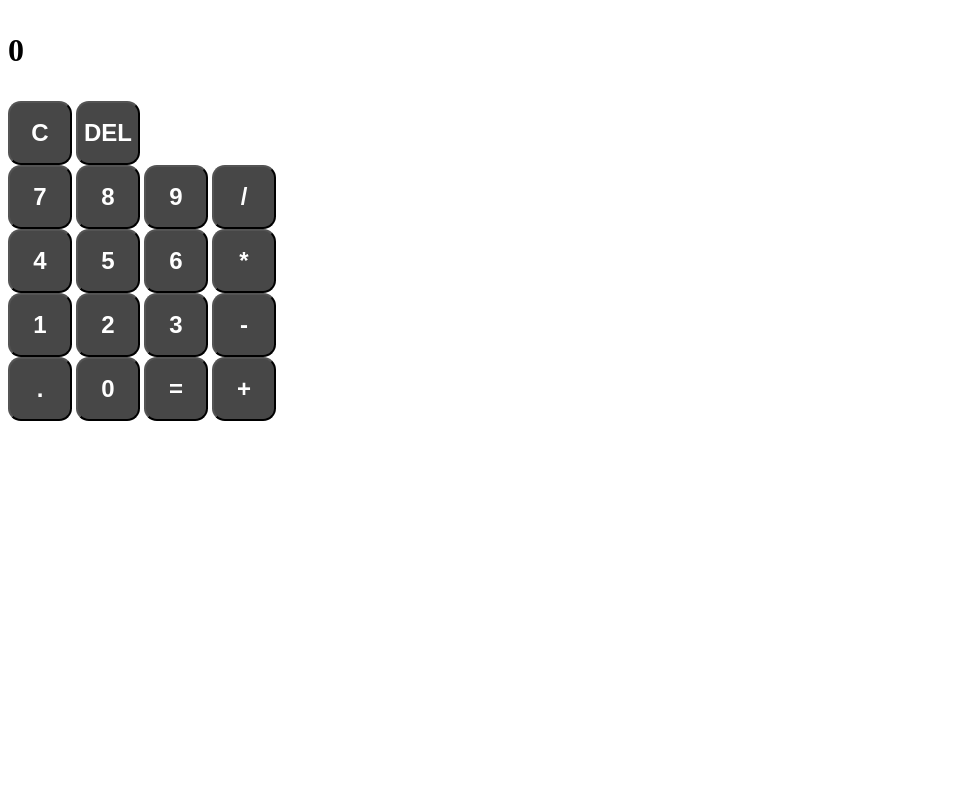
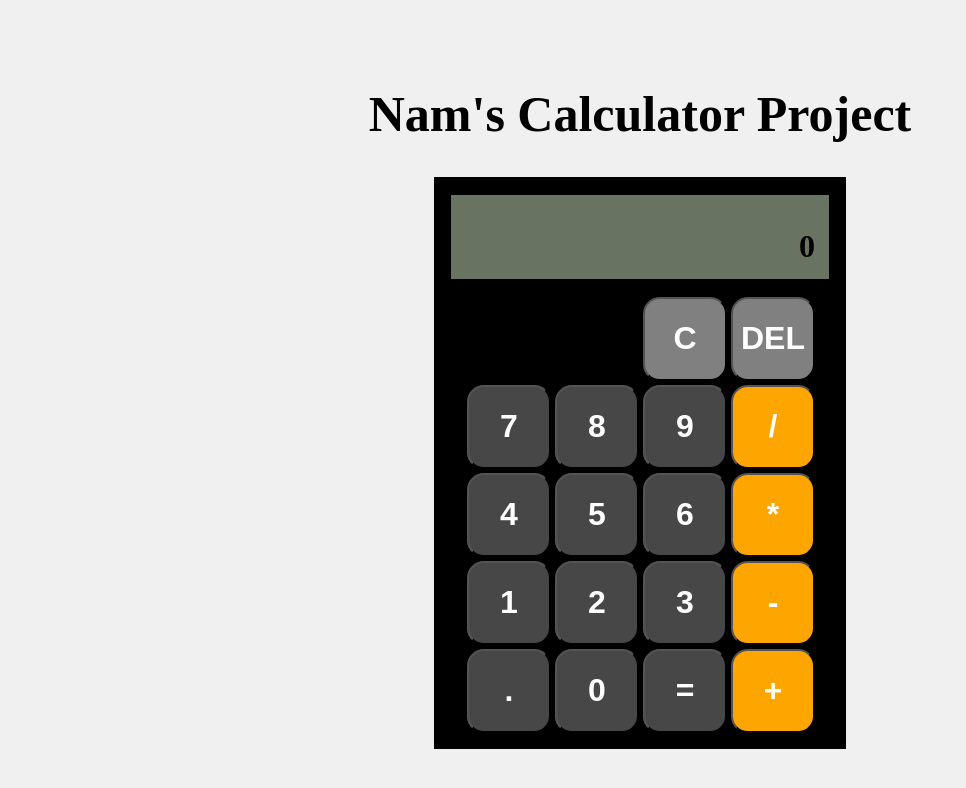
Before and after one commit to NamTranWork/simple_calculator, a plain HTML site: page index.html in a window 1280 px wide. Both pictures are taken after a click on the button "DEL". Shown: the whole page, without its empty margins (0-966 px from the left). Drawn offline with Linux system fonts and the light colour scheme.

Commit message:
Finish 1st version of basic calculator

```diff
--- a/calculator.css
+++ b/calculator.css
@@ -1,14 +1,67 @@
+body {
+    display: flex;
+    flex-direction: column;
+    justify-content: center;
+    align-items: center;
+    height: 100vh;
+    margin: 0;
+    background-color: #f0f0f0;
+}
+
+#titleText {
+    font-size: 50px;
+}
+
 #resultText {
     font-weight: bold;
     font-size: 32px;
 }
 
+.calcSection {
+    display: flex;
+    flex-direction: column;
+    align-items: center;
+    gap: 16px;
+    background-color: black;
+    padding: 16px;
+    width: 380px;
+}
+
+.textSection {
+    display: flex;
+    flex-direction: column;
+    justify-content: flex-end;
+    align-items: flex-end;
+    gap: 7px;
+    background-color: rgba(118, 130, 110, 0.891);
+    height: 56px;
+    width: 350px;
+    padding: 14px;
+    border: 2px solid black;
+}
+
+.btnSection {
+    display: flex;
+    flex-direction: column;
+    align-items: flex-end;
+    gap: 4px;
+    width: 350px;
+}
+
 .calButton {
-    width: 64px;
-    height: 64px;
+    width: 84px;
+    height: 84px;
     color: white;
     background-color: #474747;
     font-weight: bolder;
-    font-size: 24px;
+    font-size: 32px;
     border-radius: 20%;
 }
+
+.ctrlBtn {
+    background-color: gray;
+}
+
+.operBtn {
+    background-color: orange;
+}
--- a/calculator.js
+++ b/calculator.js
@@ -18,29 +18,48 @@ function divide(a, b) {
 }
 
 function operate(operator, op1, op2) {
+    let result;
     switch (operator) {
         case "+":
-            return add(op1, op2);
+            result = add(op1, op2);
+            break;
         case "-":
-            return subtract(op1, op2);
+            result = subtract(op1, op2);
+            break;
         case "*":
-            return multiply(op1, op2);
+            result = multiply(op1, op2);
+            break;
         case "/":
-            return divide(op1, op2);
+            result = divide(op1, op2);
+            break;
         default:
-            return op2;
+            result = op2;
     }
+
+    // Handle divide-by-zero string case
+    if (typeof result === "number") {
+        // Round to 3 decimal places
+        return Math.round(result * 1000) / 1000;
     }
+    return result;
+}
+
 
 function handleClear() {
     relMessage.textContent = "0";
     histMessage.textContent = "";
     total = 0;
     operator = "=";
+    restart = false;
 }
 
 function handleDelete() {
-    if (relMessage.textContent.length === 1) {
+    if (restart === true) {
+        operator = "=";
+        histMessage.textContent = "";
+        restart = false;
+    }
+    else if (relMessage.textContent.length === 1) {
         relMessage.textContent = "0";
     } else {
         relMessage.textContent = relMessage.textContent.slice(0, -1);
@@ -49,21 +68,30 @@ function handleDelete() {
 
 function handleEqual() {
     let operand1 = total
+    if (restart === false) {
         operand2 = +(relMessage.textContent);
+    }
     total = operate(operator, operand1, operand2);
+
+    if (total === "Cannot divide by 0") {
+        alert("Cannot divide by 0");
+        handleClear();
+    } else {
         if (operator === "=") {
             histMessage.textContent = `${operand1} =`;
         } else {
             histMessage.textContent = `${operand1} ${operator} ${operand2} =`;
         }
         relMessage.textContent = total;
-    operator = "=";
         holdValue = true;
         numLock = true;
+        restart = true;
+    }
 }
 
 function handleOperator(oper) {
     operand2 = +(relMessage.textContent);
+    restart = false;
     if (holdValue === false) {
         total = operate(operator, total, operand2);
         holdValue = true;
@@ -83,10 +111,21 @@ function handleOperator(oper) {
             operator = "/";
             break;
     }
+
+    if (total === "Cannot divide by 0") {
+        alert("Cannot divide by 0");
+        handleClear();
+    } else {
         histMessage.textContent = `${total} ${operator}`;
+        relMessage.textContent = `${total}`;
+    }
 }
 
 function handleNumber(stringNum) {
+    if (restart === true) {
+        handleClear();
+    }
+
     if (relMessage.textContent === "0") {
         if (stringNum === "0") {
             relMessage.textContent = "0";
@@ -97,11 +136,12 @@ function handleNumber(stringNum) {
         if (numLock === true) {
             relMessage.textContent = stringNum;
             numLock = false;
-        } else {
+        } else if (relMessage.textContent.length < 13) {
             relMessage.textContent += stringNum;
         }
     }
     holdValue = false;
+    restart = false;
 }
 
 function handleDot() {
@@ -138,22 +178,27 @@ const sevenButton = document.querySelector("#sevenButton");
 const eightButton = document.querySelector("#eightButton");
 const nineButton = document.querySelector("#nineButton");
 
+// Global variables
 let operator = "=";
 let operand2 = null;
 let total = 0;
 let holdValue = true;
 let numLock = false;
+let restart = false;
 
+// Control event handlers
 clearButton.addEventListener("click", () => handleClear());
 deleteButton.addEventListener("click",() => handleDelete());
 dotButton.addEventListener("click", () => handleDot());
 equalButton.addEventListener("click", () => handleEqual());
 
+// Operator event handlers
 addButton.addEventListener("click", () => handleOperator("+"));
 subtractButton.addEventListener("click", () => handleOperator("-"));
 multiplyButton.addEventListener("click", () => handleOperator("*"));
 divideButton.addEventListener("click", () => handleOperator("/"))
 
+// Number event handlers
 zeroButton.addEventListener("click", () => handleNumber("0"));
 oneButton.addEventListener("click", () => handleNumber("1"));
 twoButton.addEventListener("click", () => handleNumber("2"));
@@ -164,3 +209,35 @@ sixButton.addEventListener("click", () => handleNumber("6"));
 sevenButton.addEventListener("click", () => handleNumber("7"));
 eightButton.addEventListener("click", () => handleNumber("8"));
 nineButton.addEventListener("click", () => handleNumber("9"));
+
+// Keybinds
+document.addEventListener("keydown", (event) => {
+    const key = event.key;
+
+    if (!isNaN(key)) {
+        handleNumber(key);
+    } else {
+        switch (key) {
+            case "+":
+            case "-":
+            case "*":
+            case "/":
+                handleOperator(key);
+                break;
+            case "Enter":
+            case "=":
+                event.preventDefault(); // Prevent form submission if any
+                handleEqual();
+                break;
+            case "Backspace":
+                handleDelete();
+                break;
+            case "Escape":
+                handleClear();
+                break;
+            case ".":
+                handleDot();
+                break;
+        }
+    }
+});
--- a/index.html
+++ b/index.html
@@ -6,36 +6,44 @@
         <title>Nam's Simple Calculator Project</title>
     </head>
     <body>
-        <p id="entryText"></p>
-        <p id="resultText">0</p>
-        <div class="buttonRow">
-            <button class="calButton" id="clearButton">C</button>
-            <button class="calButton" id="deleteButton">DEL</button>
+        <h1 id="titleText">Nam's Calculator Project</h1>
+        <div class="calcSection">
+            <div class="textSection">
+                <span id="entryText"></span>
+                <span id="resultText">0</span>
+            </div>
+            <div class="btnSection">
+                <div class="buttonRow" id="row1">
+                    <button class="calButton ctrlBtn" id="clearButton">C</button>
+                    <button class="calButton ctrlBtn" id="deleteButton">DEL</button>
+                </div>
+                <div class="buttonRow" id="row2">
+                    <button class="calButton numBtn" id="sevenButton">7</button>
+                    <button class="calButton numBtn" id="eightButton">8</button>
+                    <button class="calButton numBtn" id="nineButton">9</button>
+                    <button class="calButton operBtn" id="divideButton">/</button>
+                </div>
+                <div class="buttonRow" id="row3">
+                    <button class="calButton numBtn" id="fourButton">4</button>
+                    <button class="calButton numBtn" id="fiveButton">5</button>
+                    <button class="calButton numBtn" id="sixButton">6</button>
+                    <button class="calButton operBtn" id="multiplyButton">*</button>
+                </div>
+                <div class="buttonRow" id="row4">
+                    <button class="calButton numBtn" id="oneButton">1</button>
+                    <button class="calButton numBtn" id="twoButton">2</button>
+                    <button class="calButton numBtn" id="threeButton">3</button>
+                    <button class="calButton operBtn" id="subtractButton">-</button>
+                </div>
+                <div class="buttonRow" id="row5">
+                    <button class="calButton numBtn" id="dotButton">.</button>
+                    <button class="calButton numBtn" id="zeroButton">0</button>
+                    <button class="calButton" id="equalButton">=</button>
+                    <button class="calButton operBtn" id="addButton">+</button>
+                </div>
+            </div>
         </div>
-        <div class="buttonRow">
-            <button class="calButton" id="sevenButton">7</button>
-            <button class="calButton" id="eightButton">8</button>
-            <button class="calButton" id="nineButton">9</button>
-            <button class="calButton" id="divideButton">/</button>
-        </div>
-        <div class="buttonRow">
-            <button class="calButton" id="fourButton">4</button>
-            <button class="calButton" id="fiveButton">5</button>
-            <button class="calButton" id="sixButton">6</button>
-            <button class="calButton" id="multiplyButton">*</button>
-        </div>
-        <div class="buttonRow">
-            <button class="calButton" id="oneButton">1</button>
-            <button class="calButton" id="twoButton">2</button>
-            <button class="calButton" id="threeButton">3</button>
-            <button class="calButton" id="subtractButton">-</button>
-        </div>
-        <div class="buttonRow">
-            <button class="calButton" id="dotButton">.</button>
-            <button class="calButton" id="zeroButton">0</button>
-            <button class="calButton" id="equalButton">=</button>
-            <button class="calButton" id="addButton">+</button>
-        </div>
+
         <script src="calculator.js"></script>
     </body>
 </html>
```
Lines whose indentation alone changed are shown as unchanged.
